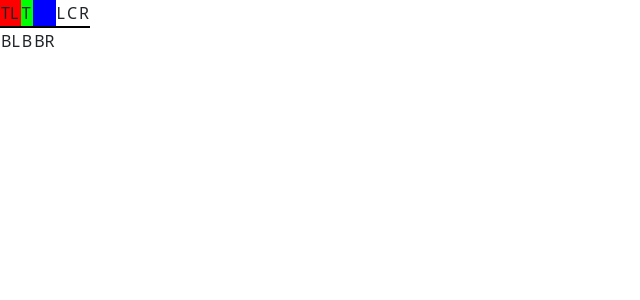
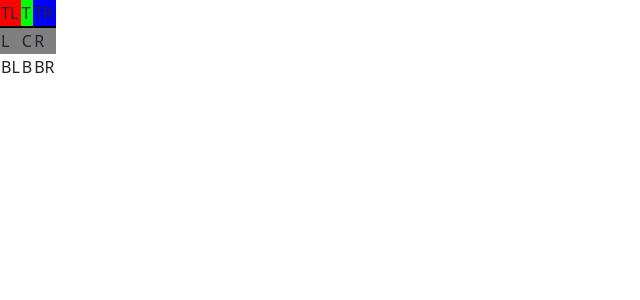
Before and after one commit to elide-us/TheOracle, a Flask app: page /cpl in a window 1280 px wide. Shown: the top 300 px of the page, without its empty margins (0-640 px from the left). Run offline with Flask 3, Linux system fonts and the light colour scheme.

Commit message:
Update control_panel.html

```diff
--- a/templates/control_panel.html
+++ b/templates/control_panel.html
@@ -12,7 +12,7 @@
   <tr class="header-row">
     <td style="background: #ff0000">TL</td>
     <td style="background: #00ff00">T</td>
-    <td style="background: #0000ff;>TR</td>
+    <td style="background: #0000ff;">TR</td>
   </tr>
   <tr class="odd-row">
     <td>L</td>
```
